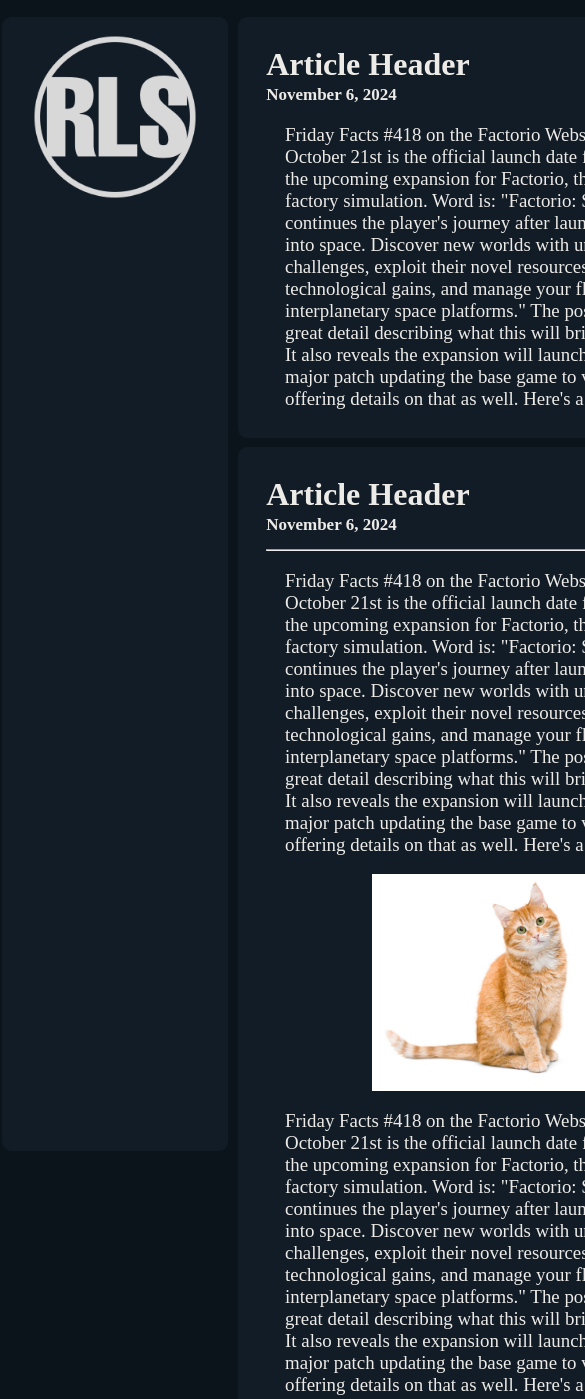
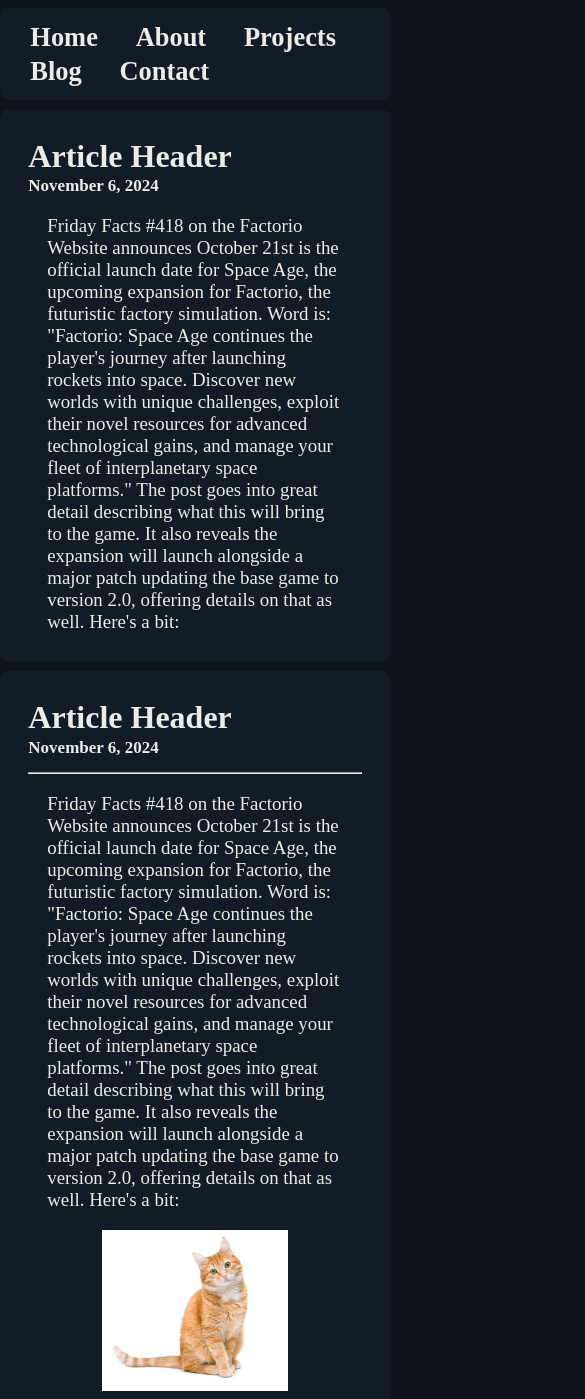
Before and after one commit to Bly7/mysite, a plain HTML site: page index.html in a window 390 px wide. Shown: the top 1399 px of the page, 585 px wide, since content can reach past the window. Drawn offline with Linux system fonts and the light colour scheme.

Commit message:
Added Responsive elements to the site.

```diff
--- a/index.html
+++ b/index.html
@@ -32,8 +32,20 @@
 		<img src="Images/logo.png" width="200" height="200">
 	</center>
 </div>
+<div class="navigation">
+	<center>
+		<table style="font-size:7mm">
+			<tr>
+				<th style="display: inline-block; padding-inline: 5mm;">Home</th>
+				<th style="display: inline-block; padding-inline: 5mm;">About</th>
+				<th style="display: inline-block; padding-inline: 5mm;">Projects</th>
+				<th style="display: inline-block; padding-inline: 5mm;">Blog</th>
+				<th style="display: inline-block; padding-inline: 5mm;">Contact</th>
+			</tr>
+		</table>
+	</center>
+</div>
 <div class="articleHolder">
-
 	<div class="article">
 		<h1 class="article-title">
 			Article Header
--- a/styles/main.css
+++ b/styles/main.css
@@ -16,6 +16,8 @@ div.navigation
 	background-color:#121C26;
 	padding:2.5mm;
 	border-radius: 2.5mm;
+
+	margin-left: 63mm;
 }
 
 div.articleNavigation
@@ -26,7 +28,29 @@ div.articleNavigation
 	background-color:#121C26;
 	margin:2.5mm;
 	margin-left: .43mm;
+	margin-top: 0mm;
 	border-radius: 2.5mm;
+}
+
+@media (max-width:230mm)
+{
+	div.articleNavigation
+	{
+		display: none;
+	}
+	div.navigation
+	{
+		margin-left: 0mm;
+	}
+	body.dark
+	{
+		min-width: 100%;
+	}
+	div.articleHolder
+	{
+		width:100%;
+		min-width: 100%;
+	}
 }
 
 div.articleHolder
@@ -36,6 +60,7 @@ div.articleHolder
 	/*margin-inline: auto;*/
 	/*margin-inline-start: 300px;*/
 	width: calc(100% - 63mm);
+	/*min-width: calc(100% - 63mm);*/
 }
 
 div.article
```
